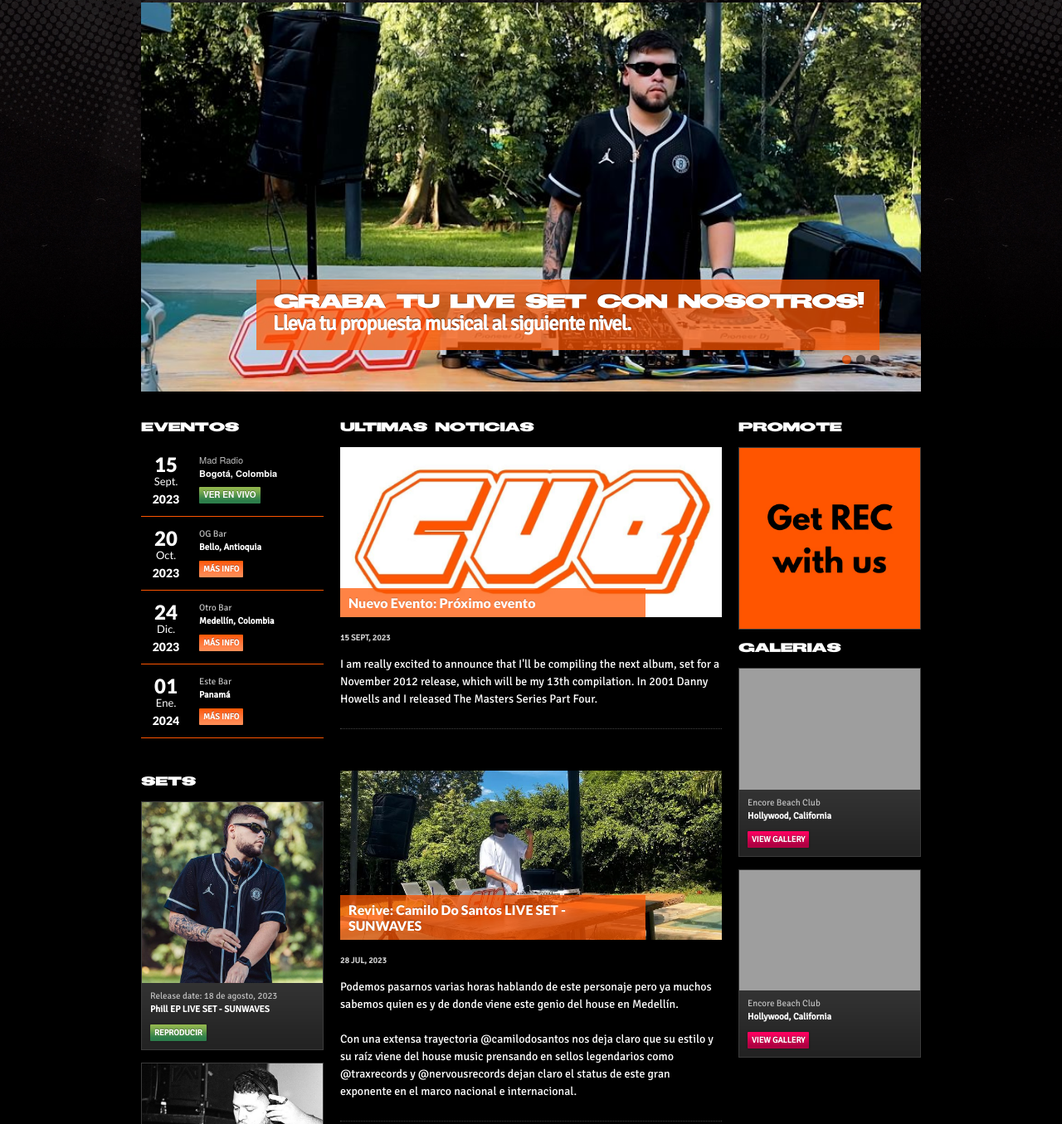
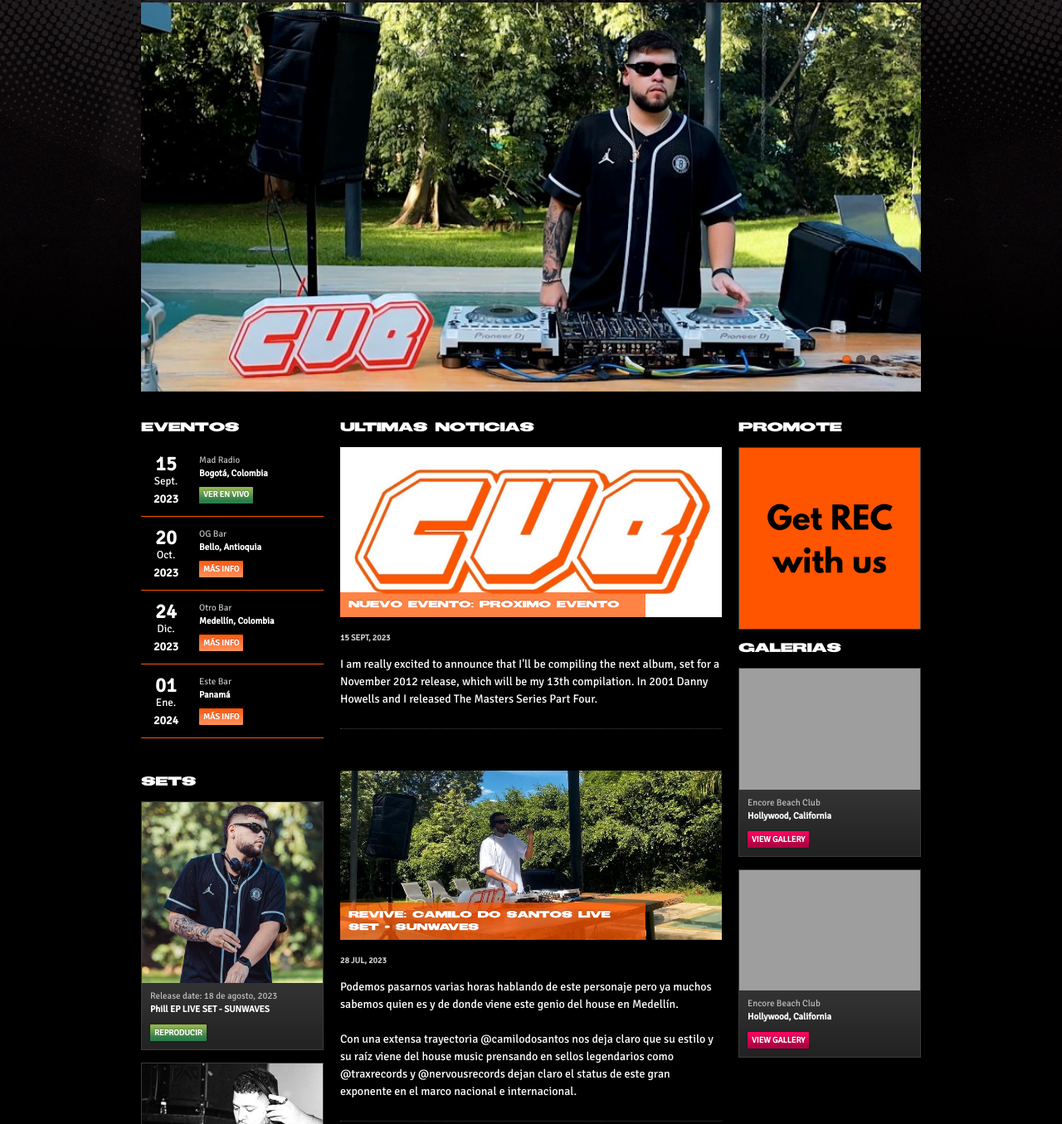
Before and after one commit to juanp1245/cue_recordings, a plain HTML site: page index.html in a window 1280 px wide. Shown: the part 155-1510 px from the top of the page at 83% size. Drawn offline with Linux system fonts and the light colour scheme; some packages are replaced by stand-ins of ours; grey boxes are pictures that could not be loaded; a script that the page names is missing.

Commit message:
Edit_index_fonts

```diff
--- a/index.html
+++ b/index.html
@@ -113,38 +113,26 @@
 							<li>
 								<a href="#">
 									<img src="images/slider/img1.jpg" alt="" />
-									<div class="slide-text">
+									<!-- <div class="slide-text">
 										<h2 class="font_p">
 											<div class="font_title">
 												¡Graba tu Live Set con nosotros!
 											</div>
 											Lleva tu propuesta musical al siguiente nivel.
 										</h2>
-									</div>
+									</div> -->
 								</a>
 							</li>
 
 							<li>
 								<a href="#">
 									<img src="images/slider/img2.jpg" alt="" />
-									<div class="slide-text">
-										<h2 class="font_p">
-											Con una extensa trayectoria @camilodosantos nos deja claro que su estilo
-											y su raíz viene del house music.
-										</h2>
-									</div>
 								</a>
 							</li>
 
 							<li>
 								<a href="#">
 									<img src="images/slider/img3.jpg" alt="" />
-									<div class="slide-text">
-										<h2 class="font_p">
-											@sontecc es un D'j muy versátil y a eso nos referimos porque es una
-											pieza clave en el desarrollo musical.
-										</h2>
-									</div>
 								</a>
 							</li>
 
@@ -264,7 +252,7 @@
 						<article class="post">
 							<div class="post-intro">
 								<img src="images/events/newEvent.jpg" alt="" class="scale-with-grid" />
-								<h2><a href="#">Nuevo Evento: Próximo evento</a></h2>
+								<h2 class="font_title"><a href="#">Nuevo Evento: Proximo evento</a></h2>
 							</div><!-- /intro -->
 							<div class="post-body">
 								<p class="meta">
@@ -282,7 +270,7 @@
 						<article class="post">
 							<div class="post-intro">
 								<img src="images/events/set_doSantos.jpg" alt="" class="scale-with-grid" />
-								<h2><a href="#">Revive: Camilo Do Santos LIVE SET - SUNWAVES</a></h2>
+								<h2 class="font_title"><a href="#">Revive: Camilo Do Santos LIVE SET - SUNWAVES</a></h2>
 							</div><!-- /intro -->
 							<div class="post-body">
 								<p class="meta">
@@ -304,7 +292,7 @@
 						<article class="post">
 							<div class="post-intro">
 								<img src="images/events/set_sontec.jpg" alt="" class="scale-with-grid" />
-								<h2><a href="#">Revive: Sontec LIVE SET - Copacabana, Antioquia.</a></h2>
+								<h2 class="font_title"><a href="#">Revive: Sontec LIVE SET - Copacabana, Antioquia.</a></h2>
 							</div><!-- /intro -->
 							<div class="post-body">
 								<p class="meta">
--- a/style.css
+++ b/style.css
@@ -24,7 +24,7 @@
 }
 
 @font-face {
-	font-family: 'TSBlock_Bold.ttf';
+	font-family: 'TSBlock_Bold';
 	src: url(/fonts/TSBlock_Bold.ttf);
 	font-style: normal;
 	font-weight: normal;
@@ -32,7 +32,7 @@
 
 .font_title {
 
-	font-family: 'TSBlock_Bold.ttf';
+	font-family: 'TSBlock_Bold';
 
 }
 
@@ -84,7 +84,7 @@
 	h1 { font-size: 30px; line-height: 34px; margin-bottom: 14px;}
 	h2 { font-size: 24px; line-height: 30px; margin-bottom: 10px; }
 	h3 { font-size: 20px; line-height: 34px; margin-bottom: 8px; }
-	h3.widget-title { font-size:16px; line-height: 1; margin-bottom:15px; text-transform: uppercase; font-family: 'TSBlock_Bold.ttf'; }
+	h3.widget-title { font-size:16px; line-height: 1; margin-bottom:15px; text-transform: uppercase; font-family: 'TSBlock_Bold'; }
 	#footer h3.widget-title	{ font-size: 14px; line-height: 30px; margin-bottom: 4px; text-transform: uppercase; }
 	h3.section-title { font-size:30px; letter-spacing: -1px; text-shadow: 0 -1px 0 rgba(0,0,0,0.5); color: #ff5500; }
 	h4 { font-size: 18px; line-height: 30px; margin-bottom: 4px; }
@@ -305,7 +305,7 @@
 	.post-intro { position:relative; }
 	.post-intro img { display:block; }
 	.post-intro h2 { position:absolute; bottom:0; width:80%; margin-bottom:0; line-height: 1.2; }
-	.post-intro h2 a { font-size:16px; display:block; padding:8px 10px; text-shadow: 0 -1px 0 rgba(0,0,0,0.2); }
+	.post-intro h2 a { font-size:12px; display:block; padding:8px 10px; text-shadow: 0 -1px 0 rgba(0,0,0,0.2); }
 	.post-intro h2 a:hover { border:none; }
 	.meta { font-size:10px; font-weight:bold; text-transform: uppercase; margin:15px 0 10px 0;}
 	.meta .bull { font-size:18px; line-height: 1; display:inline-block; margin:0 5px; position:relative; top:3px; }
@@ -419,7 +419,7 @@
 	.widget .tour-dates { margin-bottom:0; }
 	/* .widget .tour-dates li, .events .tour-dates li { margin-bottom:-1px; } */
 	.tour-dates p { margin-bottom:0; }
-	.tour-date { float:left; width:60px; font-family: 'Lato', sans-serif; text-align: center; text-shadow: 0 -1px 0 rgba(0,0,0,0.5); padding:10px 0; }
+	.tour-date { float:left; width:60px; font-family: 'Signika', sans-serif; text-align: center; text-shadow: 0 -1px 0 rgba(0,0,0,0.5); padding:10px 0; }
 	.tour-date .day, .tour-date .year { font-weight:900; display:block;  }
 	.tour-date .day { font-size:24px; }
 	.tour-date .year { font-size:14px; }
@@ -428,6 +428,7 @@
 		width:138px;
 		padding:10px;
 		border: transparent;
+		font-family: 'Signika', sans-serif;
 	}
 
 
```
